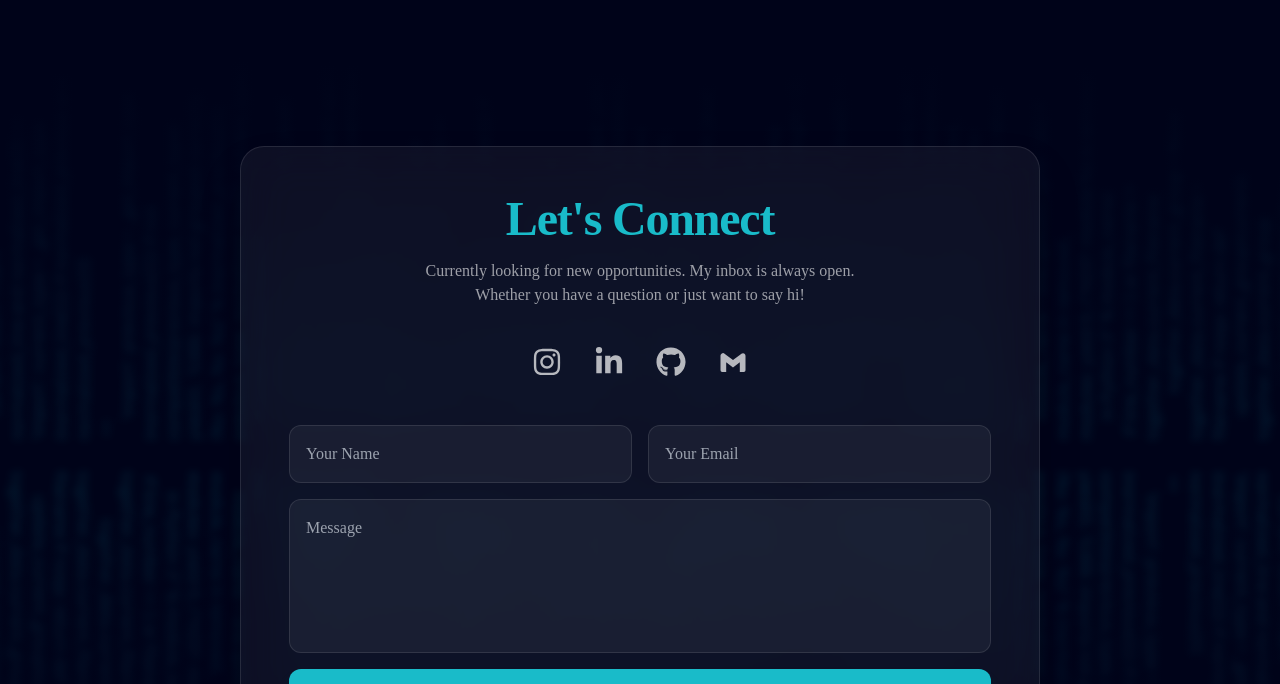
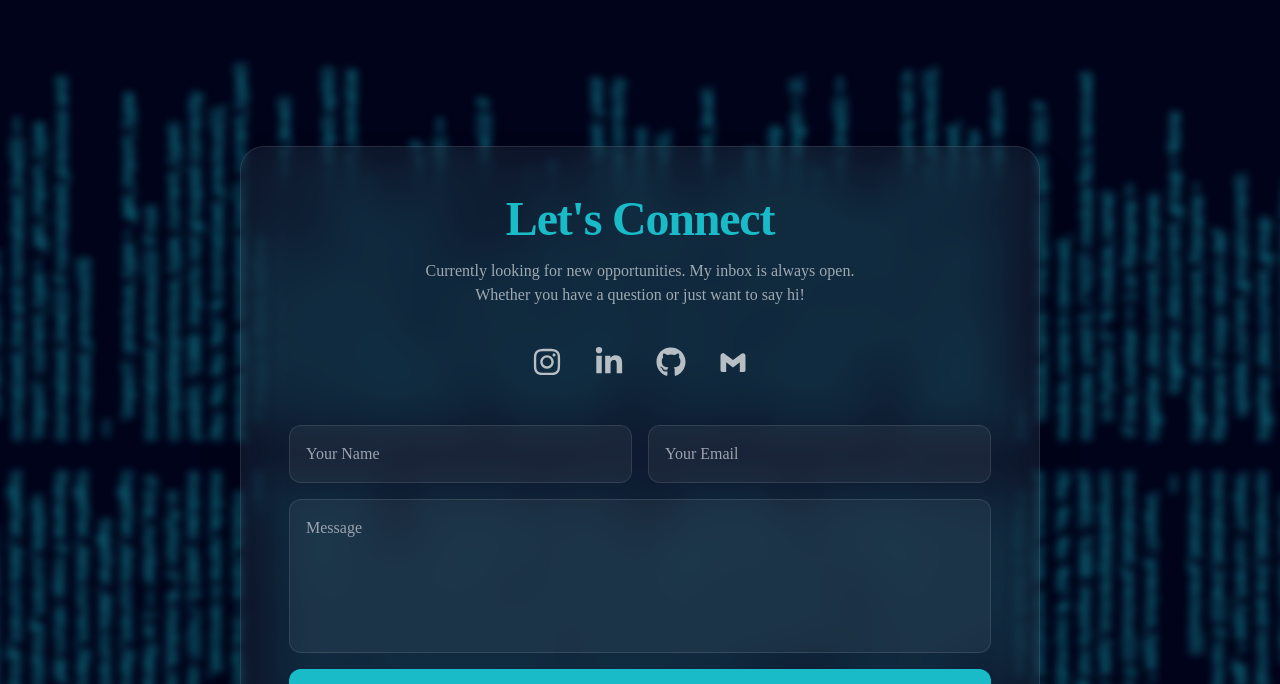
Before and after one commit to Shri-Utkarsh/My-Portfolio, a React (Vite) app: page / in a window 1280 px wide. Shown: the part 4356-5040 px from the top of the page. Built offline with nearby package versions, Linux system fonts and the light colour scheme.

Commit message:
css changed

```diff
--- a/src/components/Contact.jsx
+++ b/src/components/Contact.jsx
@@ -34,9 +34,9 @@ const Contact = () => {
         <img
           src="/hacker png.png"
           alt=""
-          className="w-full h-full object-cover opacity-20 scale-110 blur-sm"
+          className="w-full h-full object-cover scale-110 blur-sm"
         />
-        <div className="absolute inset-0 bg-gradient-to-b from-[#000319] via-transparent to-[#000319]"></div>
+
       </div>
 
       <div className="relative max-w-[800px] border border-white/10 bg-white/5 backdrop-blur-xl rounded-3xl shadow-2xl p-8 md:p-12 mx-auto">
```
